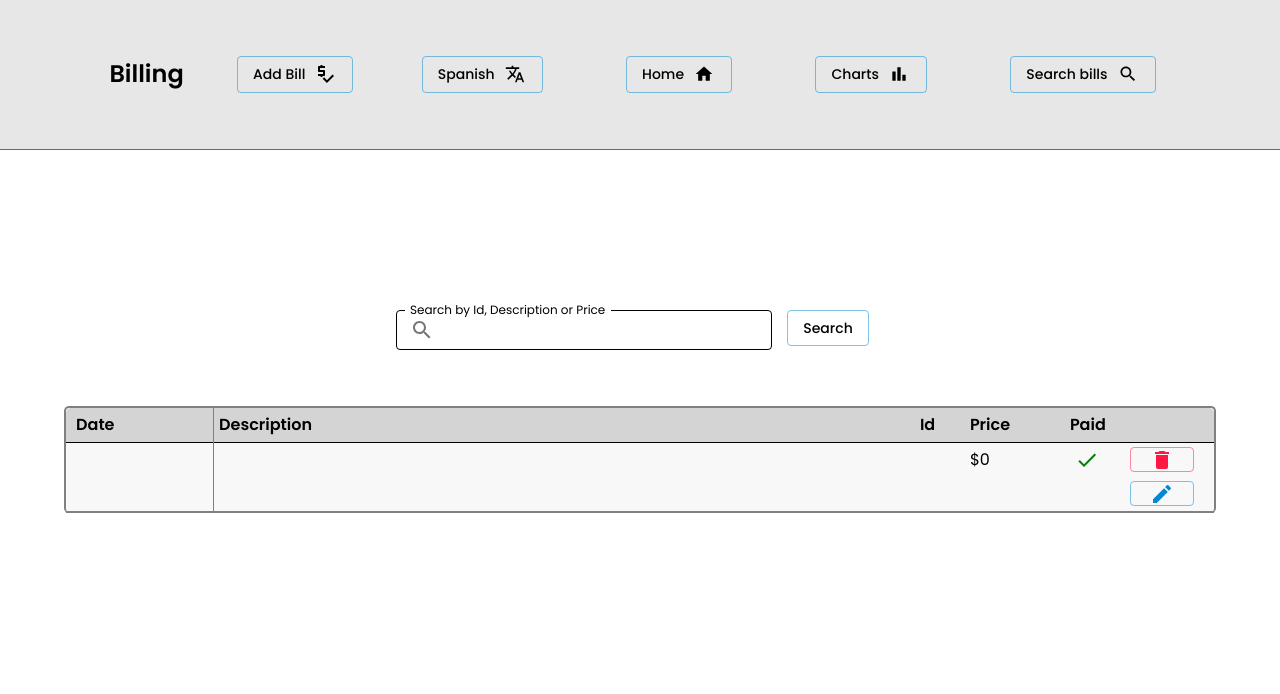
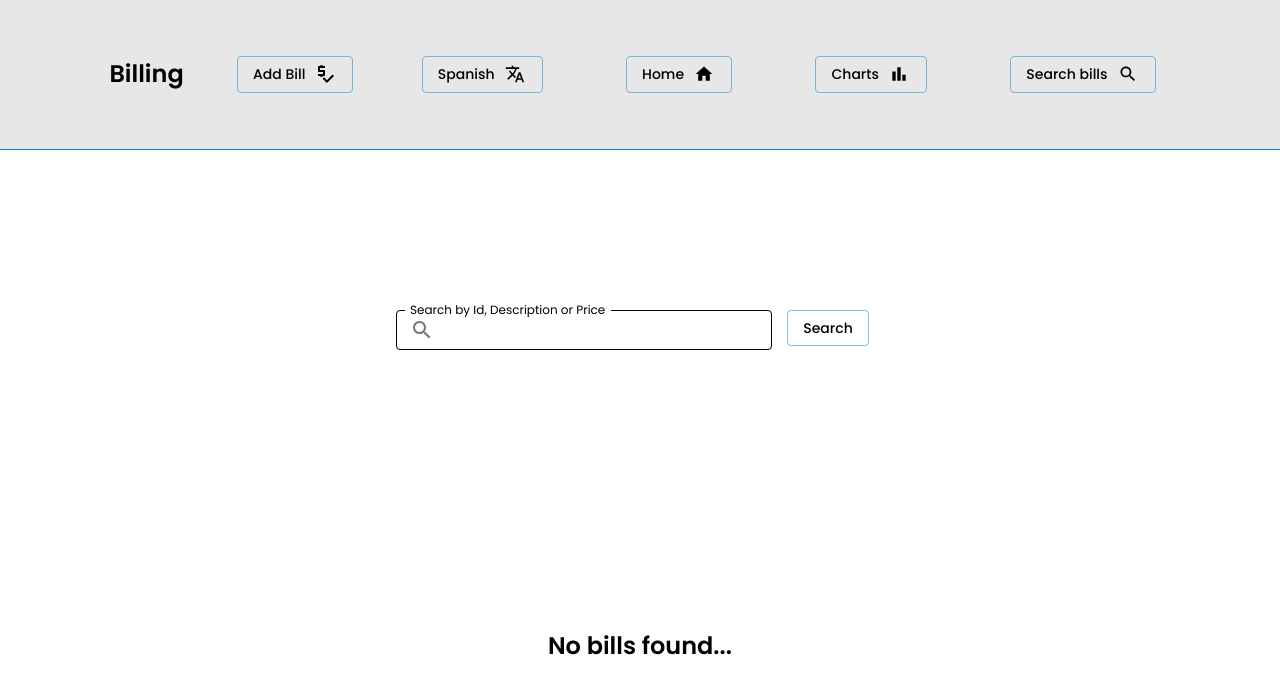
Before and after one commit to guidomora/facturacion-front, a React (Vite) app: page /search in a window 1280 px wide. Shown: the top 694 px of the page. Built offline with nearby package versions, Linux system fonts and the light colour scheme; no server answers.

Commit message:
search solved

```diff
--- a/src/billing/components/BillingSearch.tsx
+++ b/src/billing/components/BillingSearch.tsx
@@ -4,6 +4,7 @@ import BillingTable from './BillingTable';
 import { useContext, useState } from 'react';
 import { DataContext } from '../../context/DataBillingContext/DataContext';
 import { UiContext } from '../../context/UibillingContext/UiContext';
+import { Bill } from '../../context/DataBillingContext/DataProvider';
 
 
 
@@ -11,9 +12,10 @@ import { UiContext } from '../../context/UibillingContext/UiContext';
 
 
 const BillingSearch = () => {
-  const { bills, getBillsByIdDescriptionPrice } = useContext(DataContext)
+  const { bills } = useContext(DataContext)
   const [formValues, setFormValues] = useState({ search: '' });
   const { modalState } = useContext(UiContext)
+  const [billsFiltered, setBillsFiltered] = useState<Bill[]>([])
 
   const inputChange = (e: React.ChangeEvent<HTMLInputElement>) => {
     const { name, value } = e.target;
@@ -27,9 +29,17 @@ const BillingSearch = () => {
   const handleSubmit =  (e: React.FormEvent<HTMLFormElement>) => {
     e.preventDefault()
     if (formValues.search === '') return
-    getBillsByIdDescriptionPrice(formValues.search)
-    console.log('bills', bills)
+    const filteredBills = bills.filter((bill) =>
+      bill.description.toLowerCase().includes(formValues.search.toLowerCase()) ||
+      bill.price.toString().includes(formValues.search) ||
+      bill.id.toString().includes(formValues.search)
+    )
+    setBillsFiltered(filteredBills)
+    console.log(billsFiltered);
   }
+
+
+
 
 
 
@@ -73,11 +83,11 @@ const BillingSearch = () => {
           </Button>
         </form>
       </Grid>
-      {(bills.length === 0) ? <Typography variant='h5'
+      {(billsFiltered.length === 0) ? <Typography variant='h5'
       sx={{ textAlign: 'center', color: 'black', fontWeight: 600, mt: 35 }}>
         {(modalState.english === false) ? 'No bills found...' : 'No se encontraron facturas...'}
       </Typography> :
-        <BillingTable bills={bills} />
+        <BillingTable bills={billsFiltered} />
       }
     </Grid>
   )
```
